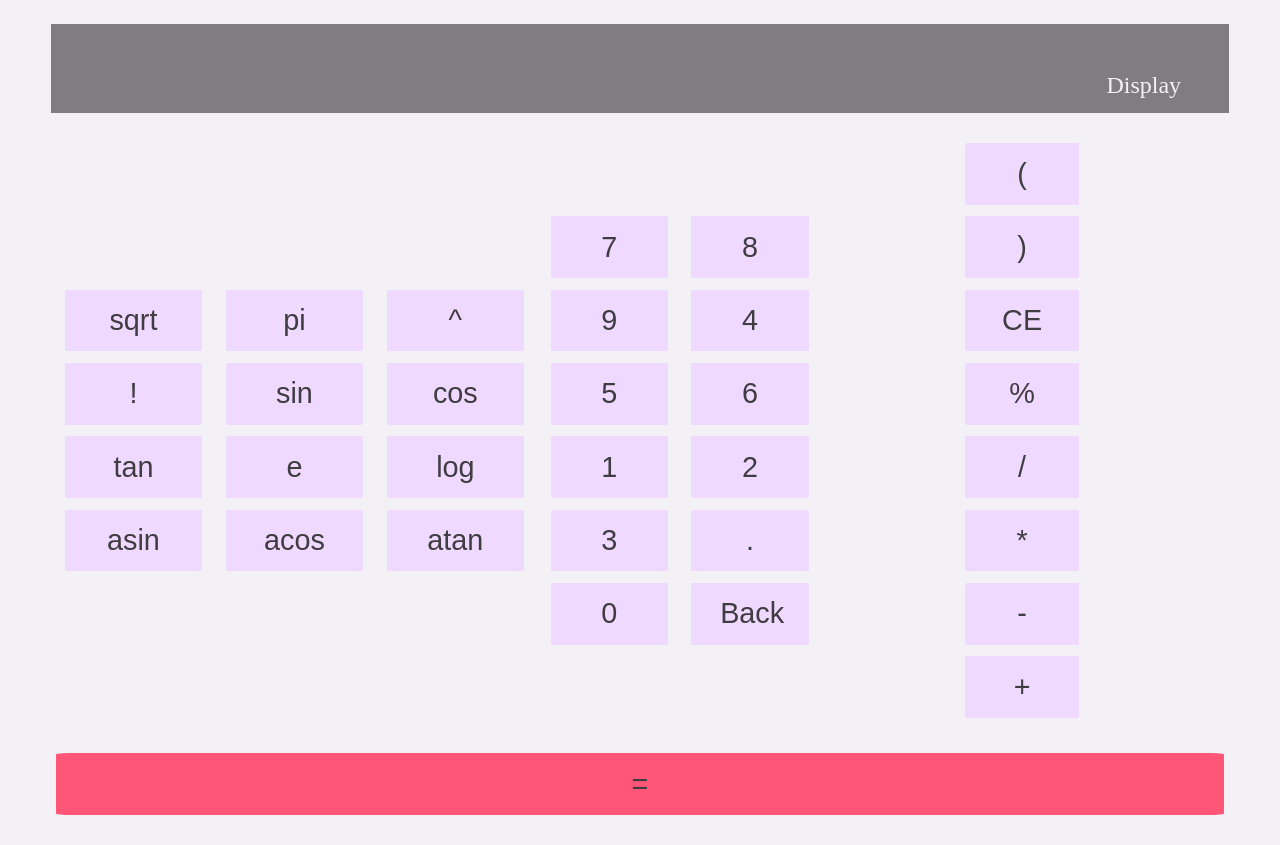
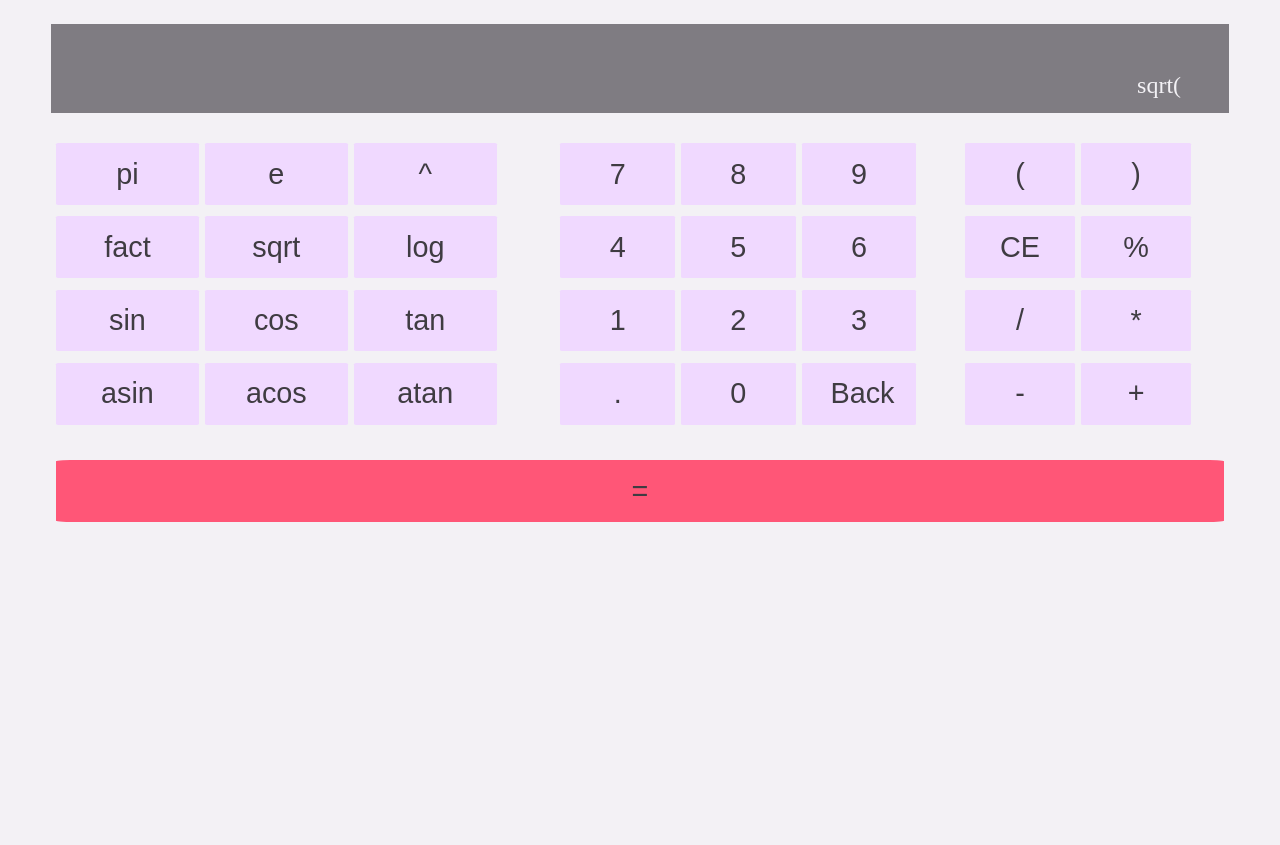
Before and after one commit to SleepyCyborg22/Calculator, a plain HTML site: page index.html in a window 1280 px wide. Both pictures are taken after a click on the button "sqrt". After the commit the page ends 800 px from the top, so only its background shows below. Drawn offline with Linux system fonts and the light colour scheme.

Commit message:
javascript additions and some tweaks

```diff
--- /dev/null
+++ b/app.js
@@ -0,0 +1,58 @@
+function clsc() {
+    document.getElementById("dissc").innerText = "";
+    document.getElementById("javcm").innerText = "";
+}
+
+const numbu = document.querySelectorAll("#numpad button");
+
+for (let i = 0; i < numbu.length; i++) {
+    let it = numbu[i].innerText;
+    if (it != 'Back' && it != 'CE') {
+        numbu[i].onclick = function () {
+            document.getElementById("dissc").innerText += it;
+            document.getElementById("javcm").innerText += it;
+        }
+    }
+    else {
+        numbu[i].onclick = function () {
+
+        }
+    }
+}
+
+const opbus = document.querySelectorAll("#opbu button");
+
+for (let i = 0; i < opbus.length; i++) {
+    let it = opbus[i].innerText;
+    if (it != 'CE') {
+        opbus[i].onclick = function () {
+            document.getElementById("dissc").innerText += it;
+            document.getElementById("javcm").innerText += it;
+        }
+    }
+
+}
+
+const mabus = document.querySelectorAll("#mabuo button");
+
+for (let i = 0; i < mabus.length; i++) {
+    let it = mabus[i].innerText;
+    if (it != '^' && it!='!' && it!='!' && it!='!') {
+        mabus[i].onclick = function () {
+            document.getElementById("dissc").innerText += it + "(";
+            document.getElementById("javcm").innerText += "Math." + it + "(";
+        }
+    }
+
+}
+
+
+
+
+
+function abra() {
+    var ds = document.getElementById("javcm").innerText;
+    var an = eval(ds);
+    document.getElementById("javcm").innerText = an;
+    document.getElementById("dissc").innerText = an;
+}
--- a/index.html
+++ b/index.html
@@ -8,22 +8,25 @@
 <body>
     <div id="javcm"></div>
     <div id="calcu">
-        <div id="dissc">Display</div>
+        <div id="dissc"></div>
 
         <div id="inpbu">
             <div id="mabu">
-                <button>sqrt</button>
-                <button>pi</button>
-                <button>^</button>
-                <button>!</button>
-                <button>sin</button>
-                <button>cos</button>
-                <button>tan</button>
-                <button>e</button>
-                <button>log</button>
-                <button>asin</button>
-                <button>acos</button>
-                <button>atan</button>
+
+                <button id="pi">pi</button>
+                <button id="e">e</button>
+                <button id="bp">^</button>
+                <button id="fact">fact</button>
+                <div id="mabuo">
+                    <button id="sqrt">sqrt</button>
+                    <button id="log">log</button>
+                    <button id="sin">sin</button>
+                    <button id="cos">cos</button>
+                    <button id="tan">tan</button>
+                    <button id="asin">asin</button>
+                    <button id="acos">acos</button>
+                    <button id="acos">atan</button>
+                </div>
             </div>
             <div id="numpad">
                 <button>7</button>
@@ -42,7 +45,7 @@
             <div id="opbu">
                 <button>(</button>
                 <button>)</button>
-                <button>CE</button>
+                <button id="ce" onclick="clsc()">CE</button>
                 <button>%</button>
                 <button>/</button>
                 <button>*</button>
@@ -52,8 +55,10 @@
             </div>
 
         </div>
-        <button id="equal">=</button>
+        <button id="equal" onclick="abra()">=</button>
     </div>
+
+    <script src="app.js"></script>
 </body>
 
 </html>
--- a/styles.css
+++ b/styles.css
@@ -22,6 +22,9 @@ html{
     justify-content: center;
     align-items: center;
 }
+#mabuo{
+    display: inline;
+}
 
 #calcu#inpbu div{
     width: 37.5%;
@@ -41,7 +44,7 @@ button{
     border-radius: 2%;
     padding: 0.5em 1em;
     font-size: larger;
-    margin: 0.2em 0.3em;
+    margin: 0.2em 0em;
 }
 
 button:hover{
```
Also changed, not shown: 1 other file.
